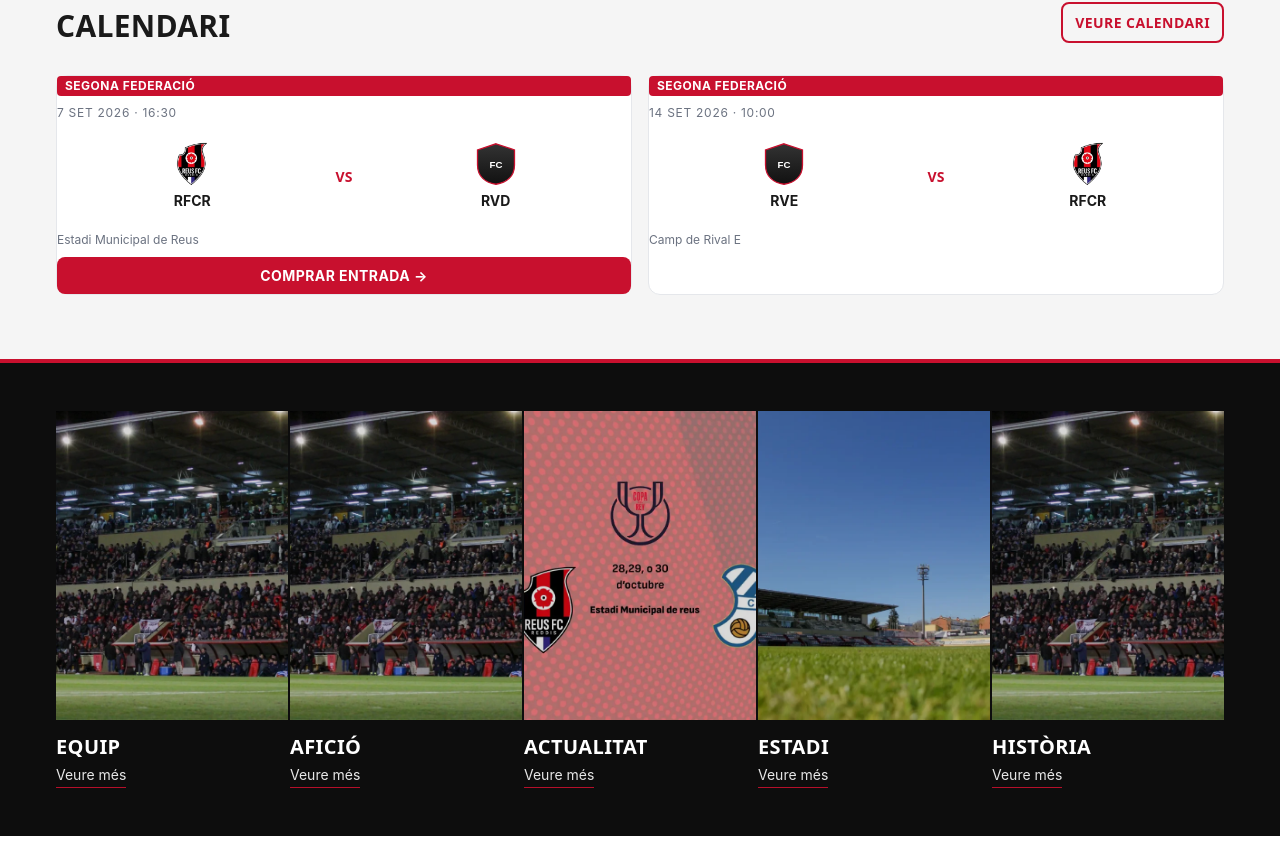
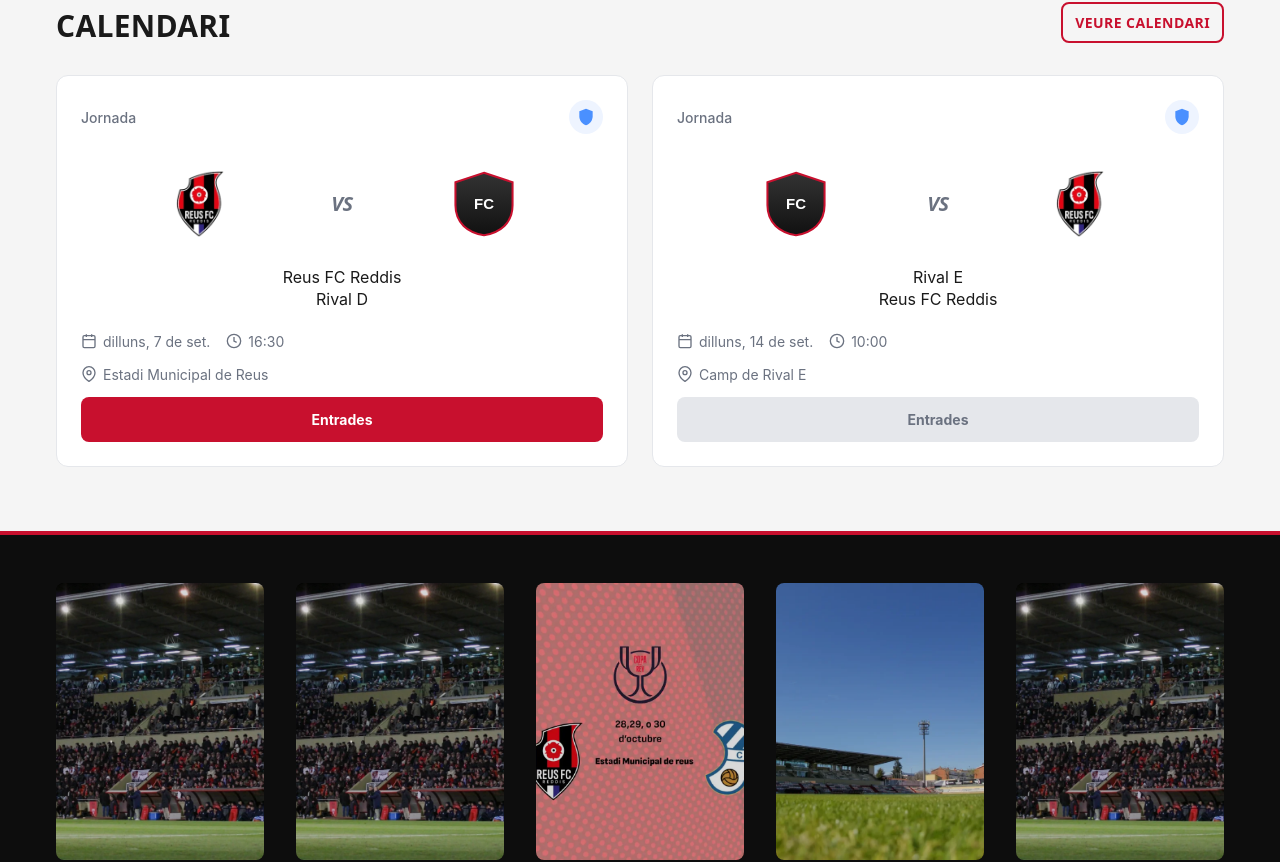
Before and after one commit to polb1/rework-RFCR, a React (Vite) app: page / in a window 1280 px wide. Shown: the part 1458-2320 px from the top of the page. Built offline with nearby package versions, Linux system fonts and the light colour scheme; no server answers.

Commit message:
Home: cards de calendari mes grans (jornada + escuts + noms + data/hora/lloc + entrades) i tiles mes espaiades a desktop (5 columnes)

```diff
--- a/src/pages/Home/Home.jsx
+++ b/src/pages/Home/Home.jsx
@@ -100,31 +100,48 @@
             <p className={styles.empty}>Encara no hi ha partits programats.</p>
           ) : (
             <div className={styles.calRow}>
-              {upcoming.map(m => (
+              {upcoming.map(m => {
+                const d = new Date(m.date);
+                const dateLabel = d.toLocaleDateString('ca-ES', { weekday: 'long', day: 'numeric', month: 'short' });
+                const timeLabel = m.time || (d.getHours() ? d.toTimeString().slice(0, 5) : '—:—');
+                return (
                   <article key={m.id} className={styles.calCard}>
-                  <Badge variant="primary">{m.round || m.competition}</Badge>
-                  <time className={styles.calDate} dateTime={m.date}>
-                    {formatDateShort(m.date)} · {formatTime(m.date)}
-                  </time>
+                    <header className={styles.calHead}>
+                      <span className={styles.calRound}>{m.round || 'Jornada'}</span>
+                      <span className={styles.calComp} title={m.competition} aria-hidden="true">
+                        <svg viewBox="0 0 24 24" fill="currentColor"><path d="M12 2L4 5v6c0 5 3.5 9.5 8 11 4.5-1.5 8-6 8-11V5l-8-3z"/></svg>
+                      </span>
+                    </header>
+
                     <div className={styles.calTeams}>
-                    <div className={styles.calTeam}>
-                      <img src={m.home.badge} alt="" />
-                      <span>{m.home.shortName}</span>
+                      <img src={m.home.badge} alt={m.home.name} className={styles.calBadge} />
+                      <span className={styles.calVs}>VS</span>
+                      <img src={m.away.badge} alt={m.away.name} className={styles.calBadge} />
                     </div>
-                    <span className={styles.calVs}>VS</span>
-                    <div className={styles.calTeam}>
-                      <img src={m.away.badge} alt="" />
-                      <span>{m.away.shortName}</span>
+
+                    <p className={styles.calNames}>
+                      {m.home.name}<br/>{m.away.name}
+                    </p>
+
+                    <div className={styles.calMeta}>
+                      <span><svg viewBox="0 0 24 24" fill="none" stroke="currentColor" strokeWidth="2"><rect x="3" y="4" width="18" height="18" rx="2"/><path d="M16 2v4M8 2v4M3 10h18"/></svg>{dateLabel}</span>
+                      <span><svg viewBox="0 0 24 24" fill="none" stroke="currentColor" strokeWidth="2"><circle cx="12" cy="12" r="10"/><path d="M12 6v6l4 2"/></svg>{timeLabel}</span>
                     </div>
-                  </div>
-                  <p className={styles.calVenue}>{m.venue}</p>
-                  {m.ticketsUrl && (
+                    <p className={styles.calVenue}>
+                      <svg viewBox="0 0 24 24" fill="none" stroke="currentColor" strokeWidth="2"><path d="M21 10c0 7-9 13-9 13s-9-6-9-13a9 9 0 1118 0z"/><circle cx="12" cy="10" r="3"/></svg>
+                      {m.venue}
+                    </p>
+
+                    {m.ticketsUrl ? (
                       <a href={m.ticketsUrl} target="_blank" rel="noopener noreferrer" className={styles.calCta}>
-                      Comprar entrada →
+                        Entrades
                       </a>
+                    ) : (
+                      <button className={styles.calCtaDisabled} disabled>Entrades</button>
                     )}
                   </article>
-              ))}
+                );
+              })}
             </div>
           )}
         </div>
--- a/src/pages/Home/Home.module.css
+++ b/src/pages/Home/Home.module.css
@@ -52,37 +52,95 @@
 /* CALENDARI */
 .calRow {
   display: grid;
-  grid-template-columns: repeat(auto-fit, minmax(240px, 1fr));
-  gap: var(--space-4);
-  margin-top: var(--space-6);
+  grid-template-columns: repeat(auto-fit, minmax(260px, 1fr));
+  gap: var(--space-6);
+  margin-top: var(--space-8);
 }
 .calCard {
   display: flex; flex-direction: column;
-  gap: var(--space-2);
-  padding: var(--space-5);
+  gap: var(--space-3);
+  padding: var(--space-6);
   background: var(--color-bg);
   border: 1px solid var(--color-border);
   border-radius: var(--radius-lg);
   transition: transform .15s, box-shadow .15s, border-color .15s;
+  min-height: 380px;
 }
-.calCard:hover { transform: translateY(-3px); box-shadow: var(--shadow-md); border-color: var(--color-primary); }
-.calDate { font-size: var(--text-xs); text-transform: uppercase; letter-spacing: 0.06em; color: var(--color-text-muted); }
+.calCard:hover { transform: translateY(-3px); box-shadow: var(--shadow-lg); border-color: var(--color-primary); }
+
+.calHead {
+  display: flex;
+  justify-content: space-between;
+  align-items: center;
+  margin-bottom: var(--space-2);
+}
+.calRound {
+  font-size: var(--text-sm);
+  color: var(--color-text-muted);
+  font-weight: 500;
+}
+.calComp {
+  width: 34px; height: 34px;
+  display: grid; place-items: center;
+  border-radius: 50%;
+  background: #eef4ff;
+  color: #4a90ff;
+}
+.calComp svg { width: 20px; height: 20px; }
+
 .calTeams {
   display: grid;
   grid-template-columns: 1fr auto 1fr;
-  gap: var(--space-2);
+  gap: var(--space-3);
   align-items: center;
-  padding-block: var(--space-3);
+  justify-items: center;
+  padding-block: var(--space-4);
 }
-.calTeam { display: flex; flex-direction: column; align-items: center; gap: 4px; }
-.calTeam img { width: 44px; height: 44px; object-fit: contain; }
-.calTeam span { font-size: var(--text-sm); font-weight: 700; text-align: center; }
-.calVs { font-family: var(--font-display, inherit); font-weight: 900; color: var(--color-primary); font-size: var(--text-sm); }
-.calVenue { font-size: var(--text-xs); color: var(--color-text-muted); margin: 0; }
+.calBadge {
+  width: 68px; height: 68px;
+  object-fit: contain;
+}
+.calVs {
+  font-family: var(--font-display, inherit);
+  font-weight: 800;
+  font-style: italic;
+  color: var(--color-text-muted);
+  font-size: var(--text-xl);
+  letter-spacing: -0.02em;
+}
+
+.calNames {
+  text-align: center;
+  font-size: var(--text-base);
+  line-height: 1.4;
+  color: var(--color-text);
+  margin: 0 0 var(--space-2);
+}
+
+.calMeta {
+  display: flex;
+  align-items: center;
+  gap: var(--space-4);
+  color: var(--color-text-muted);
+  font-size: var(--text-sm);
+}
+.calMeta span { display: inline-flex; align-items: center; gap: 6px; }
+.calMeta svg { width: 16px; height: 16px; }
+
+.calVenue {
+  display: inline-flex;
+  align-items: center;
+  gap: 6px;
+  font-size: var(--text-sm);
+  color: var(--color-text-muted);
+  margin: 0;
+}
+.calVenue svg { width: 16px; height: 16px; flex-shrink: 0; }
+
 .calCta {
-  display: inline-block;
+  display: block;
   margin-top: auto;
-  padding: var(--space-2) var(--space-3);
+  padding: var(--space-3) var(--space-4);
   background: var(--color-primary);
   color: var(--color-text-on-dark);
   text-align: center;
@@ -90,10 +148,22 @@
   font-size: var(--text-sm);
   font-weight: 700;
   text-decoration: none;
-  text-transform: uppercase;
-  letter-spacing: 0.03em;
+  transition: filter .15s;
 }
-.calCta:hover { filter: brightness(1.08); }
+.calCta:hover { filter: brightness(1.08); color: var(--color-text-on-dark); }
+.calCtaDisabled {
+  margin-top: auto;
+  padding: var(--space-3) var(--space-4);
+  background: var(--color-border);
+  color: var(--color-text-muted);
+  border: none;
+  border-radius: var(--radius-md);
+  font: inherit;
+  font-size: var(--text-sm);
+  font-weight: 700;
+  cursor: not-allowed;
+  width: 100%;
+}
 .empty { color: var(--color-text-muted); font-style: italic; }
 
 /* FEATURE TILES */
@@ -105,8 +175,11 @@
 }
 .tilesGrid {
   display: grid;
-  gap: 2px;
-  grid-template-columns: repeat(auto-fit, minmax(180px, 1fr));
+  gap: var(--space-6);
+  grid-template-columns: repeat(auto-fit, minmax(200px, 1fr));
+}
+@media (min-width: 1200px) {
+  .tilesGrid { grid-template-columns: repeat(5, 1fr); gap: var(--space-8); }
 }
 .featTile {
   display: block;
@@ -114,12 +187,13 @@
   text-decoration: none;
   transition: transform .3s;
 }
-.featTile:hover { transform: translateY(-4px); }
+.featTile:hover { transform: translateY(-6px); }
 .featImgWrap {
   position: relative;
   aspect-ratio: 3 / 4;
   overflow: hidden;
   background: #000;
+  border-radius: var(--radius-md);
 }
 .featImg {
   width: 100%; height: 100%;
@@ -129,25 +203,27 @@
 }
 .featTile:hover .featImg { transform: scale(1.06); filter: brightness(1); }
 .featCap {
-  padding-top: var(--space-3);
+  padding-top: var(--space-4);
   display: flex; flex-direction: column;
-  gap: 2px;
+  gap: var(--space-1);
 }
 .featLabel {
   font-family: var(--font-display, inherit);
-  font-size: var(--text-xl);
+  font-size: clamp(var(--text-xl), 2vw, var(--text-3xl));
   font-weight: 900;
   text-transform: uppercase;
   letter-spacing: 0.02em;
   color: var(--color-text-on-dark);
+  line-height: 1;
 }
 .featMore {
   font-size: var(--text-sm);
   color: var(--color-text-on-dark);
   opacity: 0.9;
-  border-bottom: 1px solid var(--color-primary);
+  border-bottom: 2px solid var(--color-primary);
   align-self: flex-start;
   padding-bottom: 2px;
+  margin-top: var(--space-1);
 }
 
 /* BOTIGA */
```
Lines whose indentation alone changed are shown as unchanged.
